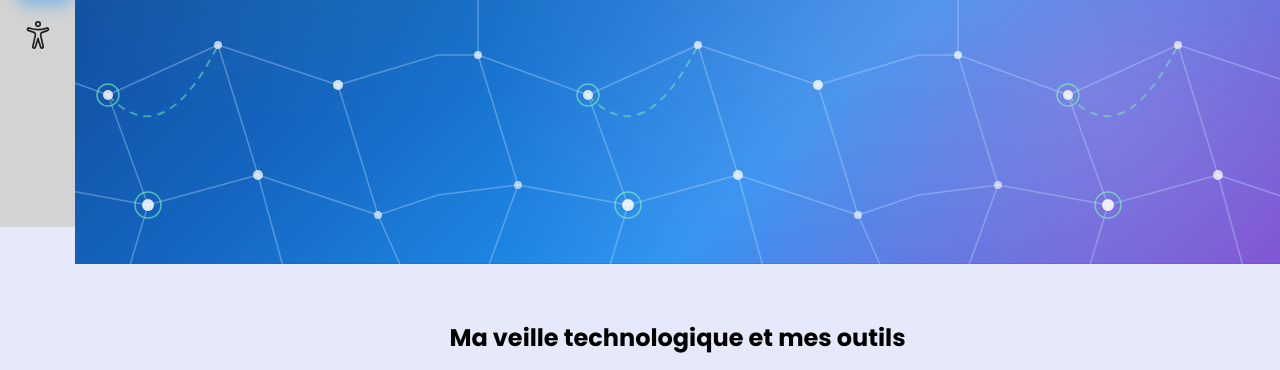
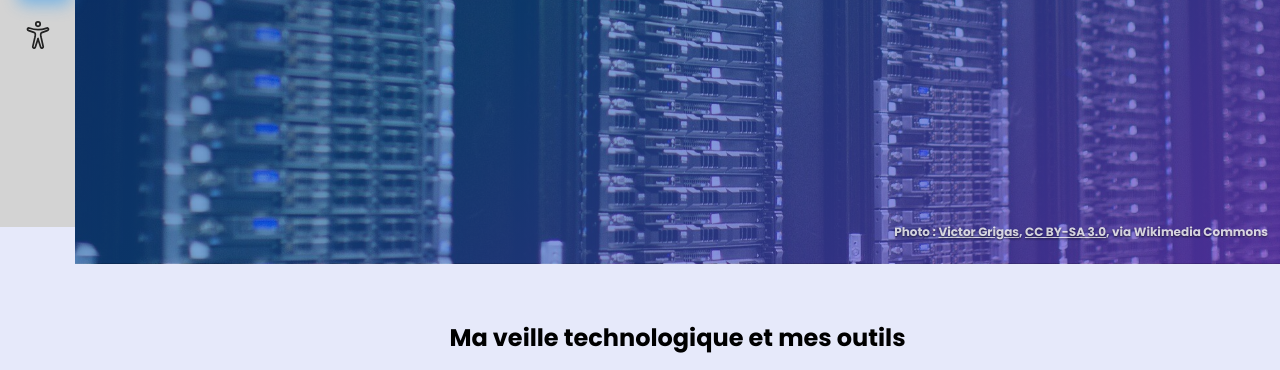
Before and after one commit to Ruben-ch/portfolio_ruben_chiche, a plain HTML site: page veille_technologique.html in a window 1280 px wide. Shown: the part 573-943 px from the top of the page. Drawn offline with nearby package versions, Linux system fonts and the light colour scheme.

Commit message:
Veille : vraie photo pour le bandeau titre (serveurs Wikimedia, CC BY-SA 3.0)
- Remplace le motif SVG par une photo réelle : « Wikimedia Foundation Servers », Victor Grigas,
  CC BY-SA 3.0, via Wikimedia Commons (licence et auteur vérifiés sur la page du fichier)
- Voile bleu / violet par-dessus pour garder les couleurs de la page et la lisibilité du titre
- Crédit affiché dans le bandeau et ajouté aux mentions légales (obligation de la licence)

Co-Authored-By: Claude Opus 5.5 <noreply@anthropic.com>
Claude-Session: https://claude.ai/code/session_01JXbA7QZ955rJv2xp6xVNpA

```diff
--- a/css/Veille_technologique.css
+++ b/css/Veille_technologique.css
@@ -22,18 +22,17 @@ body {
 }*/
 
 .Titre {
-  /* L'image d'origine (veille_technologie.jpg) n'existait pas : le fond était noir.
-     Remplacé par un maillage réseau (chemins de secours en vert = réseau auto-réparateur)
-     sur un dégradé bleu / violet aux couleurs de la page */
-  background-color: #0d47a1;
+  /* Photo réelle : serveurs de la Wikimedia Foundation, Victor Grigas, CC BY-SA 3.0
+     (crédit affiché dans le bandeau et dans les mentions légales).
+     Voile bleu / violet par-dessus pour garder les couleurs de la page et la lisibilité du titre */
+  position: relative;
+  background-color: #0b2a6f;
   background-image:
-    url('../images/Veille_technologique/reseau-hero.svg'),
-    radial-gradient(circle at 20% 20%, rgba(124, 255, 178, 0.18), transparent 45%),
-    radial-gradient(circle at 85% 80%, rgba(194, 146, 222, 0.45), transparent 50%),
-    linear-gradient(135deg, #0b2a6f 0%, #1565c0 45%, #2196f3 70%, #6a3fd0 100%);
-  background-size: 480px 320px, cover, cover, cover;
-  background-position: center, center, center, center;
-  background-repeat: repeat, no-repeat, no-repeat, no-repeat;
+    linear-gradient(135deg, rgba(11, 42, 111, 0.82) 0%, rgba(21, 101, 192, 0.55) 50%, rgba(106, 63, 208, 0.72) 100%),
+    url('../images/Veille_technologique/serveurs-wikimedia.jpg');
+  background-size: cover, cover;
+  background-position: center, center;
+  background-repeat: no-repeat, no-repeat;
   display: flex;
   justify-content: center;
   align-items: center;
@@ -430,3 +429,20 @@ input[type=submit].btn-block {
   color: #0b5ed7;
   font-weight: 600;
 }
+
+/* Crédit de la photo du bandeau (obligatoire, licence CC BY-SA 3.0) */
+.credit_photo {
+  position: absolute;
+  left: 12px;
+  right: 12px;
+  text-align: right;
+  bottom: 8px;
+  margin: 0;
+  font-size: 0.75rem;
+  color: rgba(255, 255, 255, 0.8);
+  text-shadow: 0 1px 2px rgba(0, 0, 0, 0.6);
+}
+
+.credit_photo a {
+  color: inherit;
+}
--- a/veille_technologique.html
+++ b/veille_technologique.html
@@ -98,6 +98,8 @@
 <section class="Titre">
     <h1 class="Titre_pro">Veille Technologique</h1>
     <hr id="hr1">
+    <p class="credit_photo">Photo : <a href="https://commons.wikimedia.org/wiki/File:Wikimedia_Foundation_Servers-8055_35.jpg" target="_blank" rel="noreferrer">Victor Grigas</a>,
+        <a href="https://creativecommons.org/licenses/by-sa/3.0/deed.fr" target="_blank" rel="noreferrer">CC BY-SA 3.0</a>, via Wikimedia Commons</p>
 </section>
 
 <section class="description_veille" id="description_veille">
```
Also changed, not shown: mentions_legales.html (+8 -0 lines), images/Veille_technologique/reseau-hero.svg (deleted), images/Veille_technologique/serveurs-wikimedia.jpg (added).
